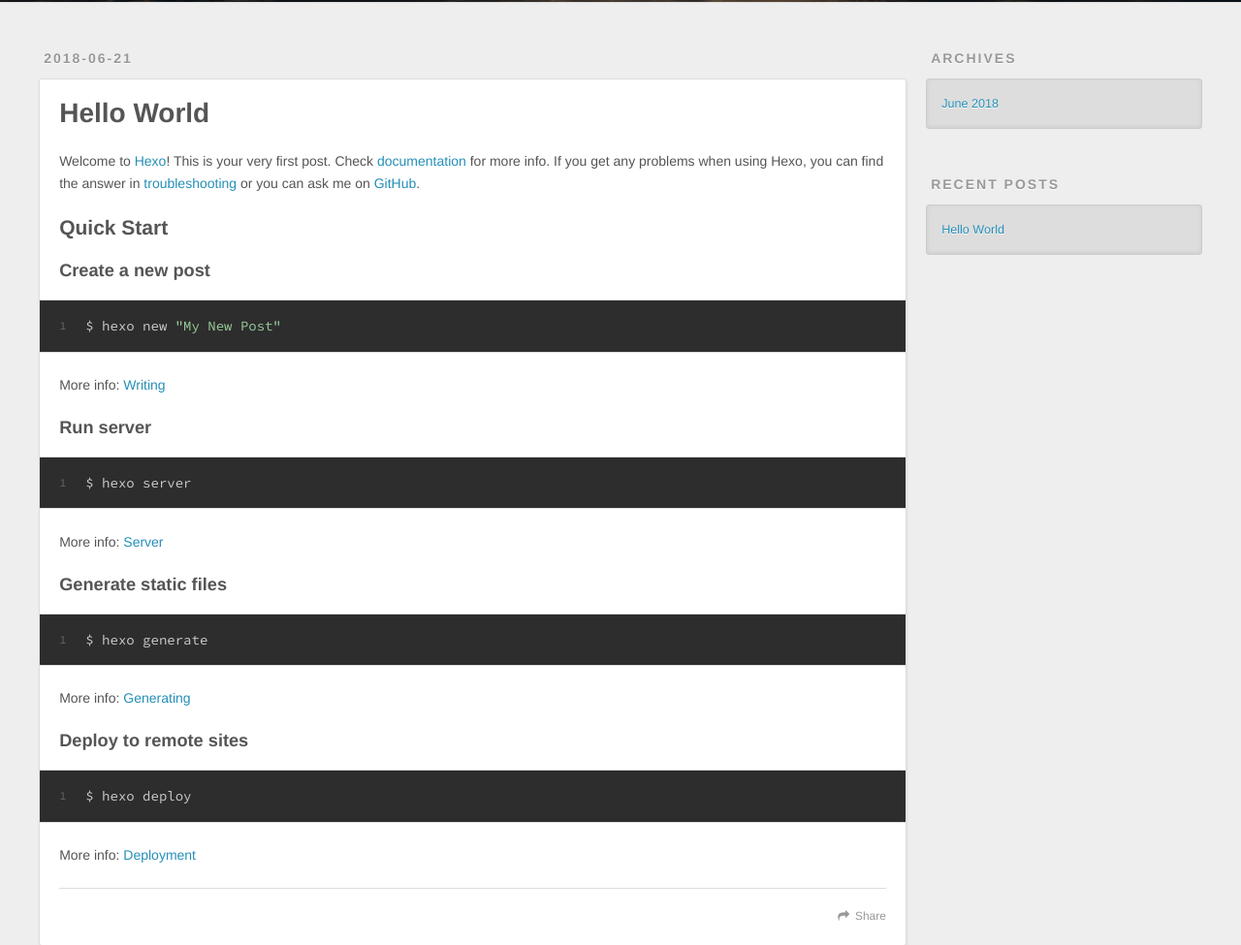
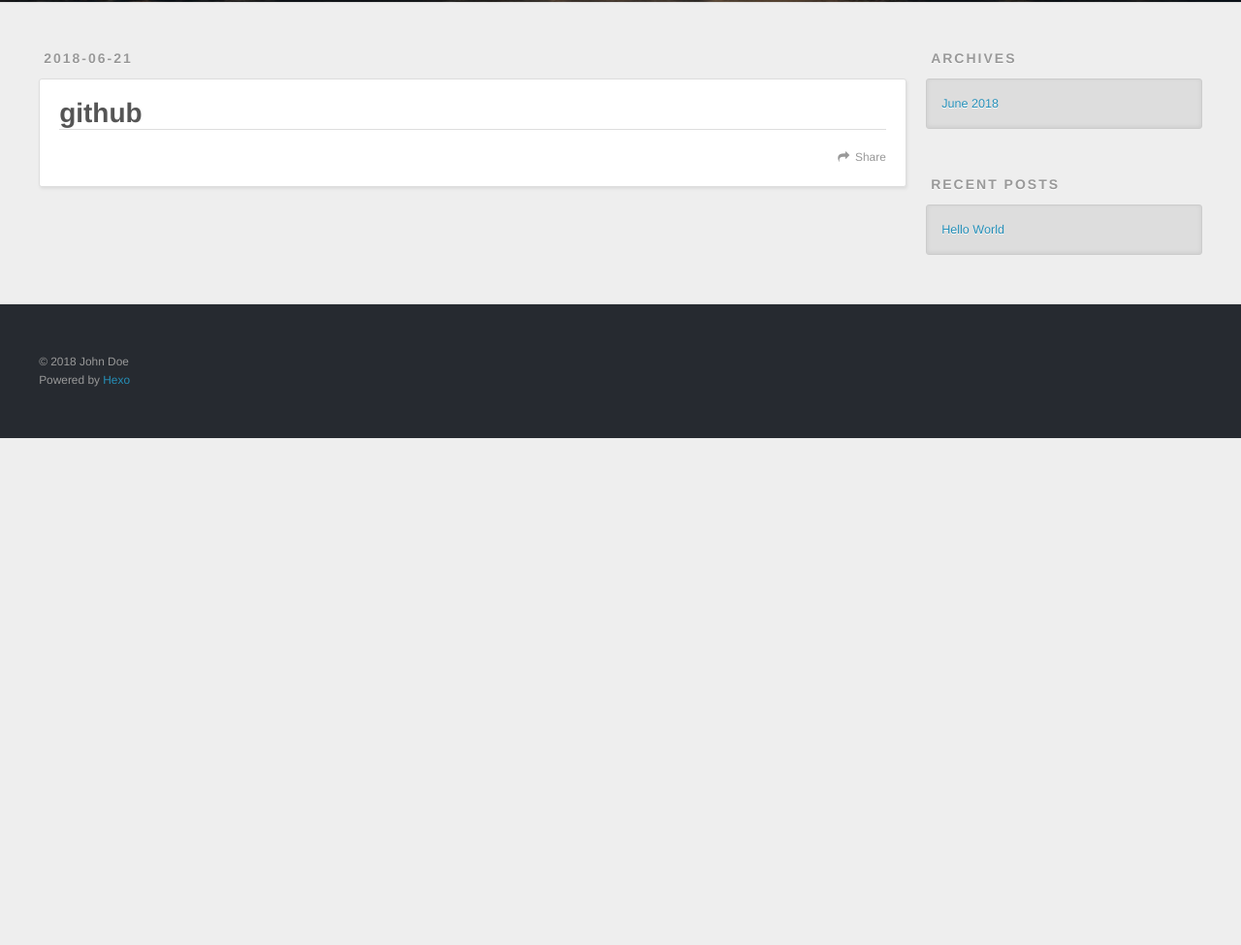
Before and after one commit to KellyGodLv/KellyGodLv.github.io, a plain HTML site: page github/index.html in a window 1280 px wide. Shown: the part 298-1273 px from the top of the page at 97% size. After the commit the page ends 800 px from the top, so only its background shows below. Drawn offline with nearby package versions, Linux system fonts and the light colour scheme.

Commit message:
Site updated: 2018-06-21 21:24:46

```diff
--- a/index.html
+++ b/github/index.html
@@ -3,15 +3,16 @@
 <head>
   <meta charset="utf-8">
 
-  <title>Hexo</title>
+  <title>github | Hexo</title>
   <meta name="viewport" content="width=device-width, initial-scale=1, maximum-scale=1">
   <meta property="og:type" content="website">
-<meta property="og:title" content="Hexo">
-<meta property="og:url" content="http://yoursite.com/index.html">
+<meta property="og:title" content="github">
+<meta property="og:url" content="http://yoursite.com/github/index.html">
 <meta property="og:site_name" content="Hexo">
 <meta property="og:locale" content="default">
+<meta property="og:updated_time" content="2018-06-21T13:20:46.890Z">
 <meta name="twitter:card" content="summary">
-<meta name="twitter:title" content="Hexo">
+<meta name="twitter:title" content="github">
 
     <link rel="alternate" href="/atom.xml" title="Hexo" type="application/atom+xml">
 
@@ -60,12 +61,10 @@
   </div>
 </header>
       <div class="outer">
-        <section id="main">
-
-    <article id="post-hello-world" class="article article-type-post" itemscope itemprop="blogPost">
+        <section id="main"><article id="page-" class="article article-type-page" itemscope itemprop="blogPost">
   <div class="article-meta">
-    <a href="/2018/06/21/hello-world/" class="article-date">
-  <time datetime="2018-06-21T12:29:26.719Z" itemprop="datePublished">2018-06-21</time>
+    <a href="/github/index.html" class="article-date">
+  <time datetime="2018-06-21T13:20:46.000Z" itemprop="datePublished">2018-06-21</time>
 </a>
 
   </div>
@@ -75,8 +74,8 @@
       <header class="article-header">
 
 
-    <h1 itemprop="name">
-      <a class="article-title" href="/2018/06/21/hello-world/">Hello World</a>
+    <h1 class="article-title" itemprop="name">
+      github
     </h1>
 
 
@@ -84,29 +83,19 @@
 
     <div class="article-entry" itemprop="articleBody">
 
-        <p>Welcome to <a href="https://hexo.io/" target="_blank" rel="noopener">Hexo</a>! This is your very first post. Check <a href="https://hexo.io/docs/" target="_blank" rel="noopener">documentation</a> for more info. If you get any problems when using Hexo, you can find the answer in <a href="https://hexo.io/docs/troubleshooting.html" target="_blank" rel="noopener">troubleshooting</a> or you can ask me on <a href="https://github.com/hexojs/hexo/issues" target="_blank" rel="noopener">GitHub</a>.</p>
-<h2 id="Quick-Start"><a href="#Quick-Start" class="headerlink" title="Quick Start"></a>Quick Start</h2><h3 id="Create-a-new-post"><a href="#Create-a-new-post" class="headerlink" title="Create a new post"></a>Create a new post</h3><figure class="highlight bash"><table><tr><td class="gutter"><pre><span class="line">1</span><br></pre></td><td class="code"><pre><span class="line">$ hexo new <span class="string">"My New Post"</span></span><br></pre></td></tr></table></figure>
-<p>More info: <a href="https://hexo.io/docs/writing.html" target="_blank" rel="noopener">Writing</a></p>
-<h3 id="Run-server"><a href="#Run-server" class="headerlink" title="Run server"></a>Run server</h3><figure class="highlight bash"><table><tr><td class="gutter"><pre><span class="line">1</span><br></pre></td><td class="code"><pre><span class="line">$ hexo server</span><br></pre></td></tr></table></figure>
-<p>More info: <a href="https://hexo.io/docs/server.html" target="_blank" rel="noopener">Server</a></p>
-<h3 id="Generate-static-files"><a href="#Generate-static-files" class="headerlink" title="Generate static files"></a>Generate static files</h3><figure class="highlight bash"><table><tr><td class="gutter"><pre><span class="line">1</span><br></pre></td><td class="code"><pre><span class="line">$ hexo generate</span><br></pre></td></tr></table></figure>
-<p>More info: <a href="https://hexo.io/docs/generating.html" target="_blank" rel="noopener">Generating</a></p>
-<h3 id="Deploy-to-remote-sites"><a href="#Deploy-to-remote-sites" class="headerlink" title="Deploy to remote sites"></a>Deploy to remote sites</h3><figure class="highlight bash"><table><tr><td class="gutter"><pre><span class="line">1</span><br></pre></td><td class="code"><pre><span class="line">$ hexo deploy</span><br></pre></td></tr></table></figure>
-<p>More info: <a href="https://hexo.io/docs/deployment.html" target="_blank" rel="noopener">Deployment</a></p>
 
 
     </div>
     <footer class="article-footer">
-      <a data-url="http://yoursite.com/2018/06/21/hello-world/" data-id="cjiojhe6p0000acvgsbneb6m3" class="article-share-link">Share</a>
+      <a data-url="http://yoursite.com/github/index.html" data-id="cjioktnjj0001i0vgdxrxzdbo" class="article-share-link">Share</a>
 
 
     </footer>
   </div>
 
-</article>
 
 
-
+</article>
 
 </section>
 
```
Also changed, not shown: 2018/06/21/hello-world/index.html (+1 -1 lines).
